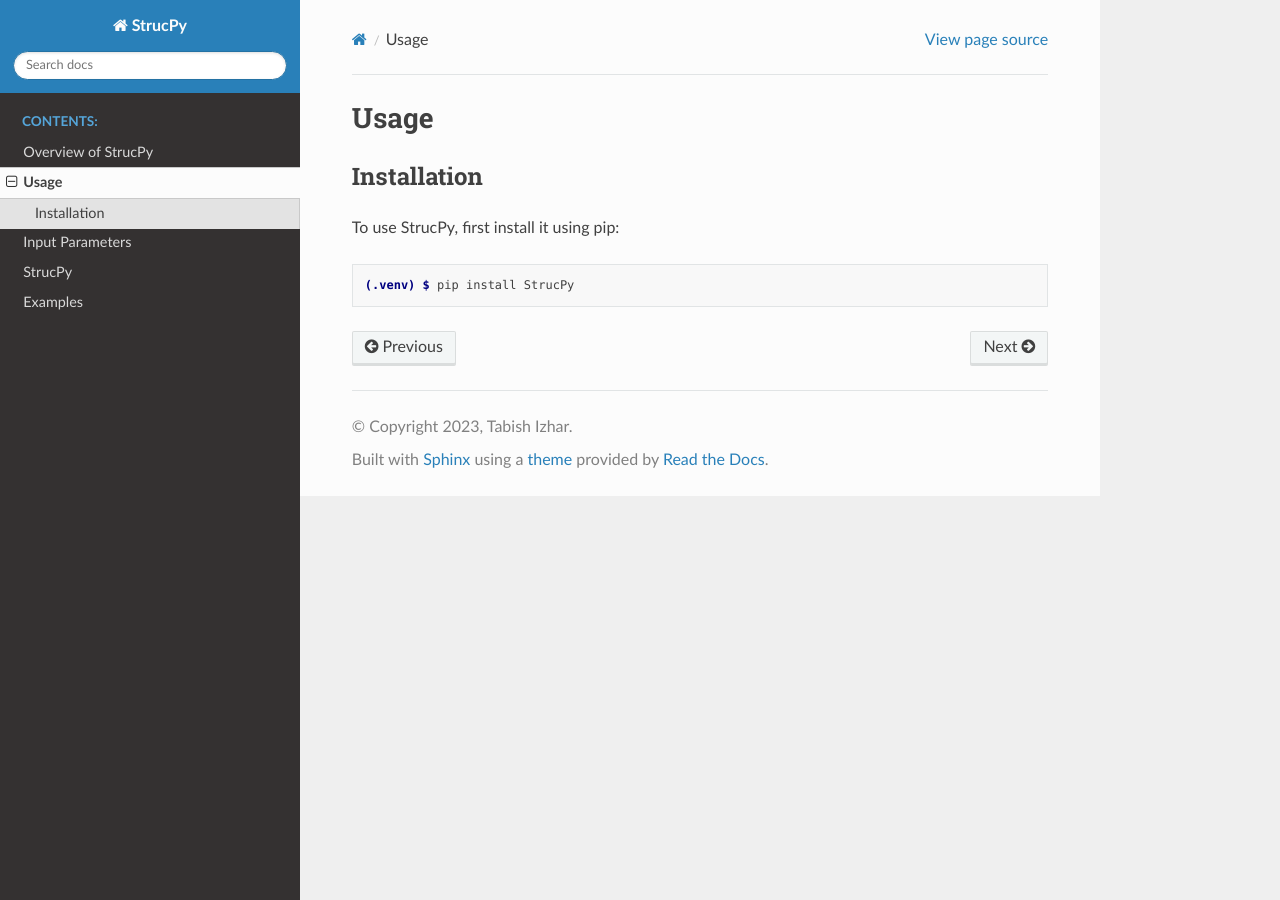
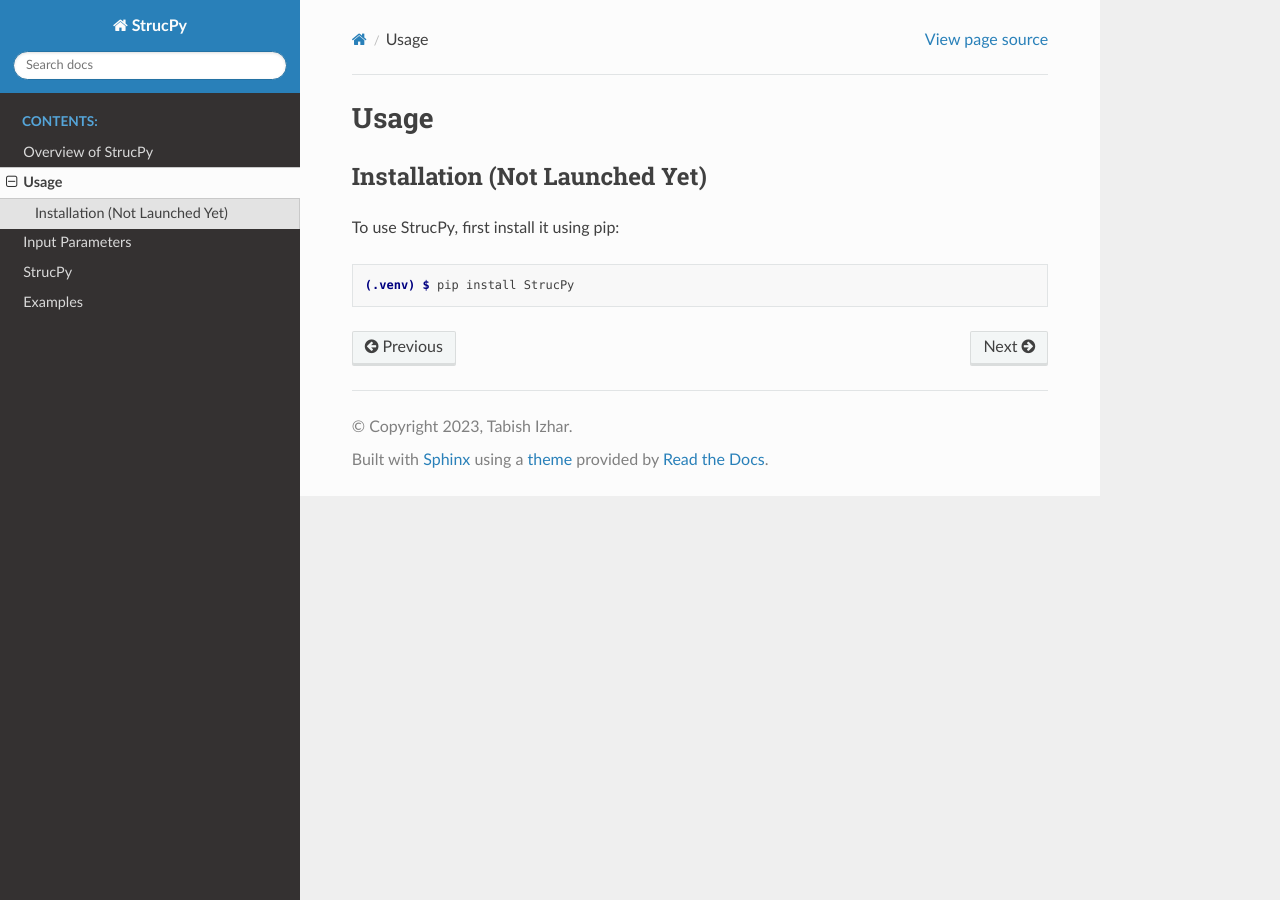
Before and after one commit to TabishIzhar/StrucPy, a Sphinx documentation site: the page built from docs/source/usage.rst, in a window 1280 px wide. Built offline with Sphinx 7.4.7 and the Read the Docs theme 2.0.0, drawn with Linux system fonts in a browser that asks for light colours.

Commit message:
Initial commit

```diff
--- a/docs/source/usage.rst
+++ b/docs/source/usage.rst
@@ -1,8 +1,8 @@
 Usage
 =====
 
-Installation
-------------
+Installation (Not Launched Yet)
+-------------------------------
 
 To use StrucPy, first install it using pip:
 
```
Also changed, not shown: README.md (+1 -1 lines).
